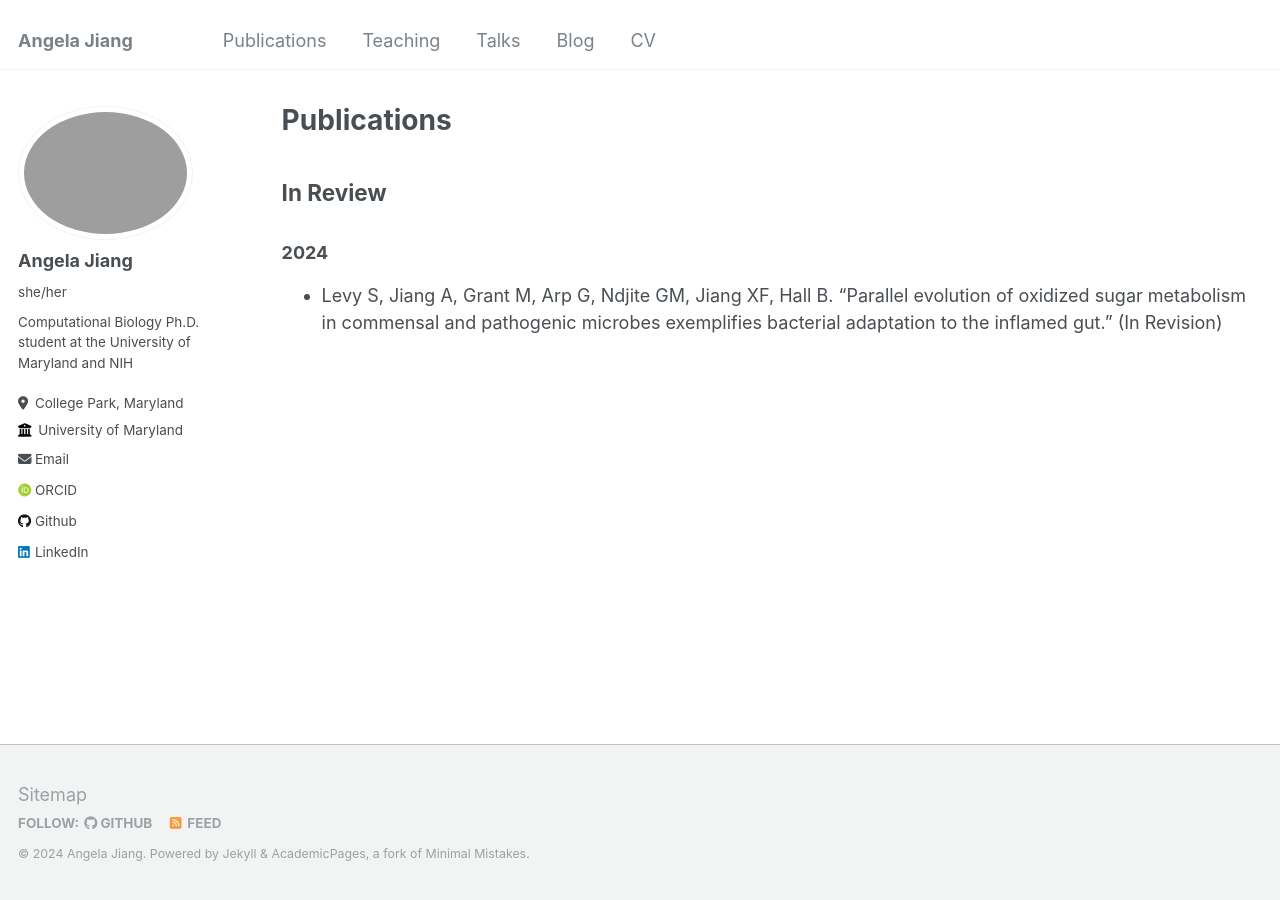
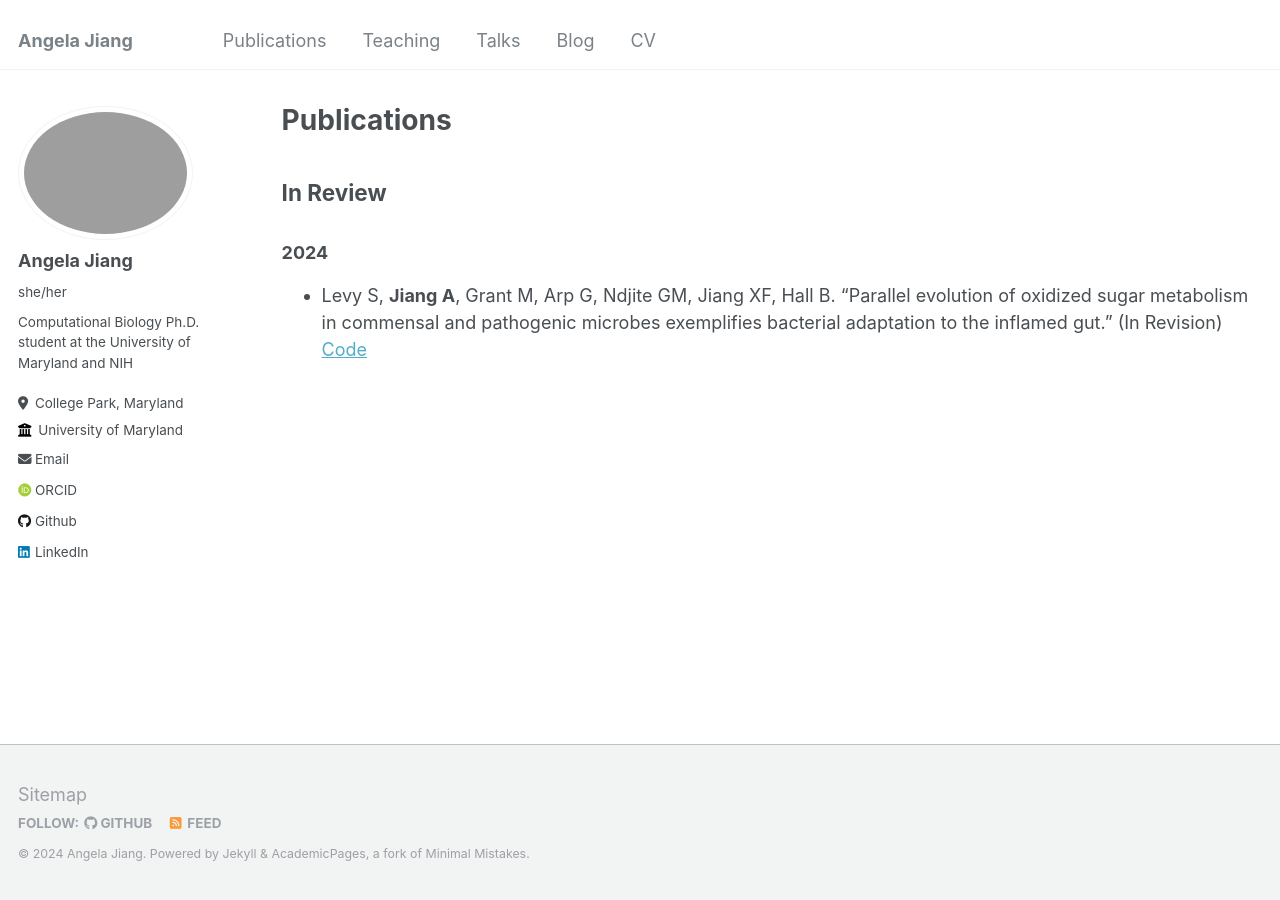
Before and after one commit to frikinzi/frikinzi.github.io, a Jekyll site: the page built from _pages/publications.md, in a window 1280 px wide. Built offline with Jekyll 4.4.1, drawn with Linux system fonts in a browser that asks for light colours; some web fonts are replaced.

Commit message:
publication page

```diff
--- a/_pages/publications.md
+++ b/_pages/publications.md
@@ -11,4 +11,4 @@ author_profile: true
 
 ## In Review
 ### 2024
-+ Levy S, Jiang A, Grant M, Arp G, Ndjite GM, Jiang XF, Hall B. “Parallel evolution of oxidized sugar metabolism in commensal and pathogenic microbes exemplifies bacterial adaptation to the inflamed gut.” (In Revision)
++ Levy S, **Jiang A**, Grant M, Arp G, Ndjite GM, Jiang XF, Hall B. “Parallel evolution of oxidized sugar metabolism in commensal and pathogenic microbes exemplifies bacterial adaptation to the inflamed gut.” (In Revision) [Code](https://github.com/frikinzi/sugar_oxidation_bioinfo)
```
